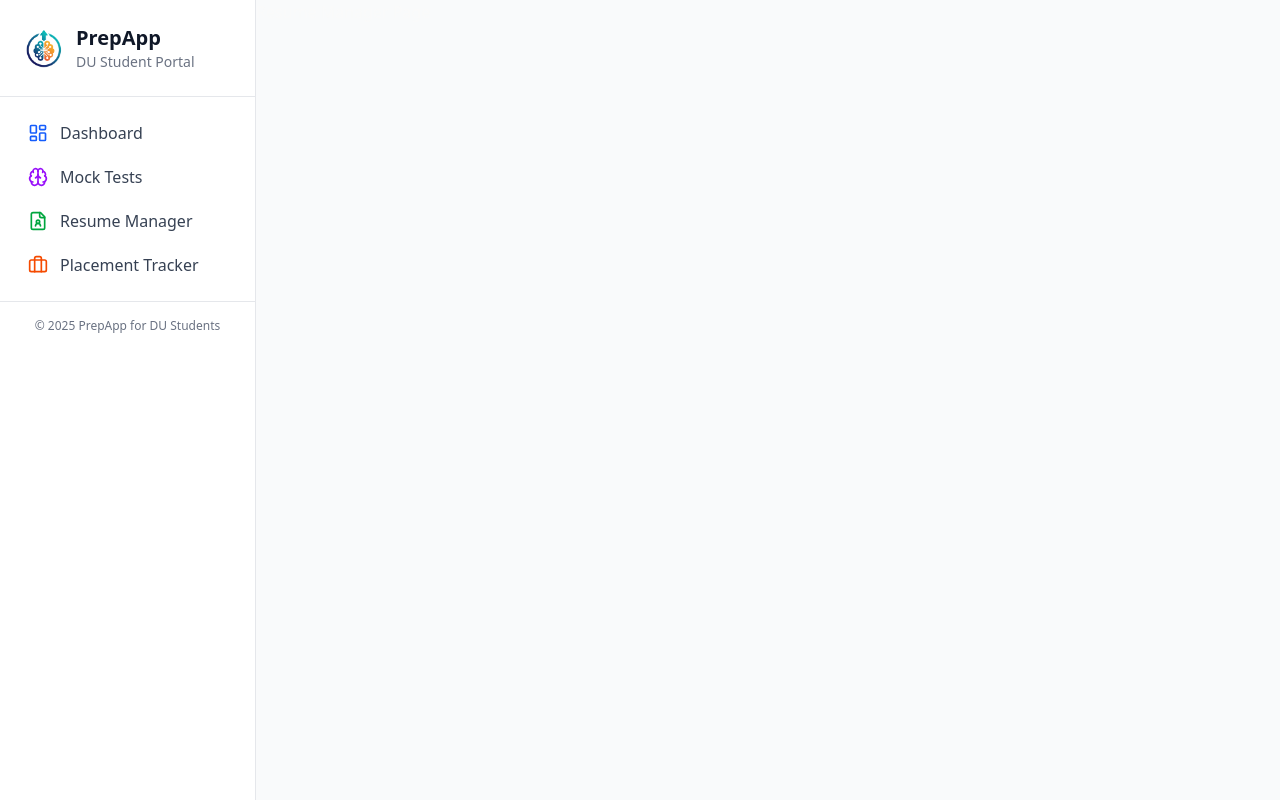
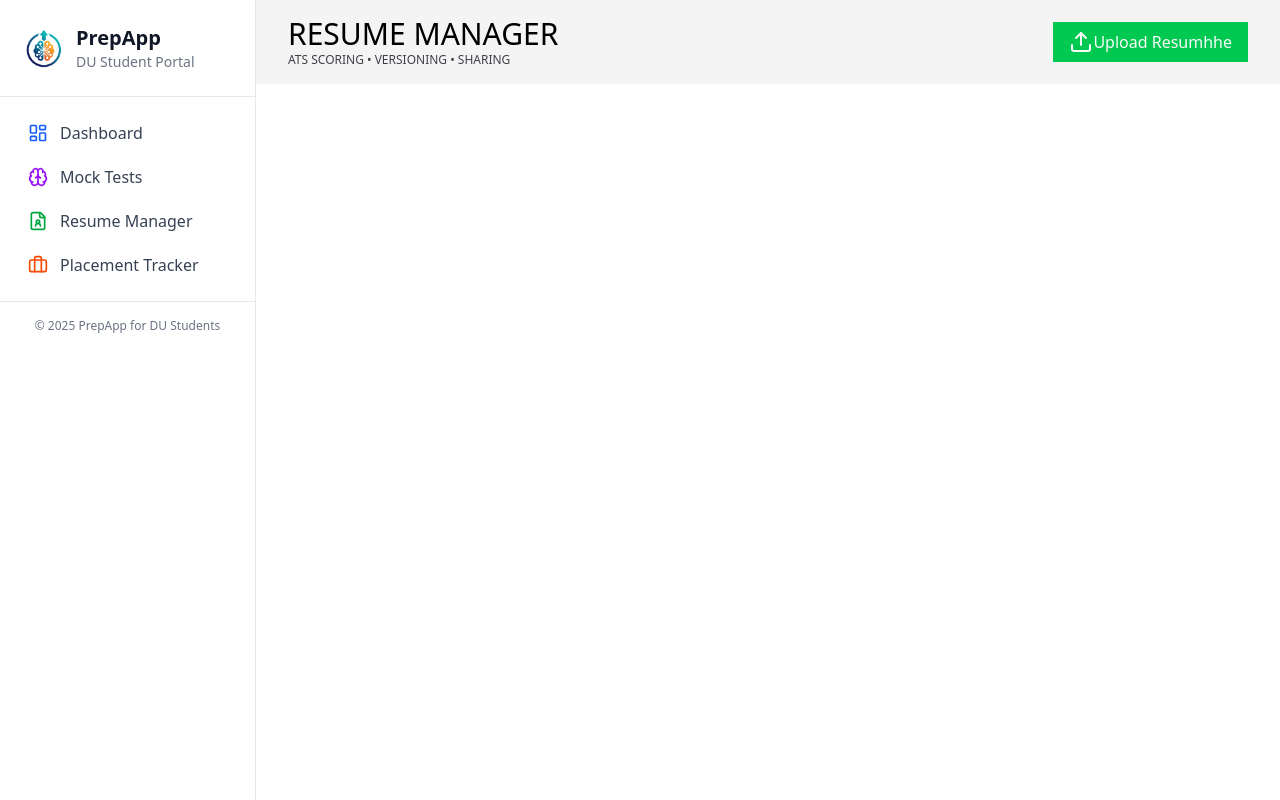
Before and after one commit to vinitvijal/PrepApp---AI, a Next.js app: page /resume-manager in a window 1280 px wide. Built offline with nearby package versions, Linux system fonts and the light colour scheme; no server answers.

Commit message:
Header added

```diff
--- a/app/(home)/resume-manager/page.tsx
+++ b/app/(home)/resume-manager/page.tsx
@@ -1,11 +1,24 @@
+import { Upload } from 'lucide-react'
 import React from 'react'
 
 function page() {
   return (
-    <div>
-      <h1>Resume Manager Page</h1>
-    </div>
+    <main className=' h-screen bg-white'>
+      <Header/>
+    </main>
   )
+
+  function Header() {
+    return <header className=' w-full flex flex-col md:flex-row md:justify-between items-center px-8  py-4 bg-zinc-100'>
+      <div>
+        <h1 className=' text-black text-3xl'>RESUME MANAGER</h1>
+        <p className=' text-zinc-700 text-xs'>ATS SCORING • VERSIONING • SHARING</p>
+      </div>
+      <div>
+        <button className=' bg-green-500 py-2 px-4 flex'><Upload /> Upload Resumhhe</button>
+      </div>
+    </header>
+  }
 }
 
 export default page
```
